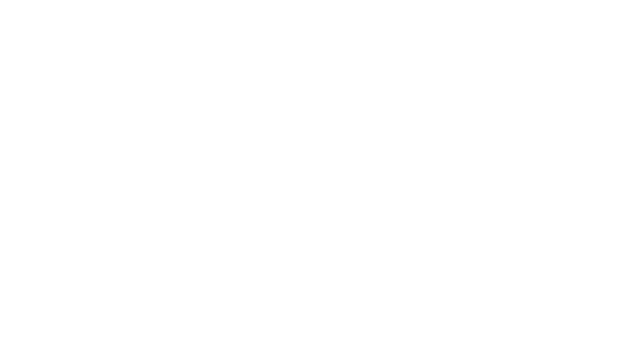
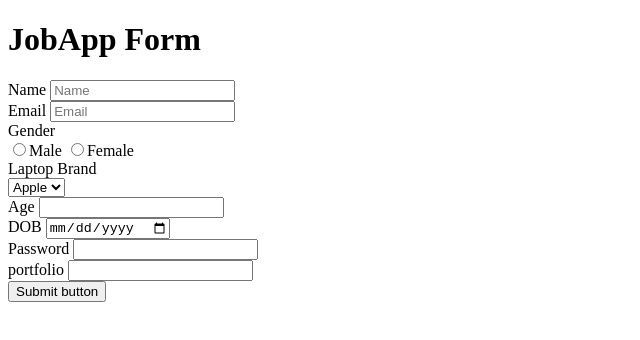
Before and after one commit to acciojob/job-app-form-sumit7057416306, a website: page main.html in a window 1280 px wide. Shown: the whole page, without its empty margins (0-640 px from the left). Drawn offline with Linux system fonts and the light colour scheme.

Commit message:
Update main.html

```diff
--- a/main.html
+++ b/main.html
@@ -8,6 +8,42 @@
 
 <body>
 	<!-- the entire body must be written by student -->
+<form method="post">
+	<h1>JobApp Form</h1>
+
+			<label for="name">Name</label>
+			<input type="text"required  id="name" placeholder="Name"><br>
+
+			<label for="email">Email</label>
+			<input type="email"required id="email" placeholder="Email"><br>
+
+			<label for="Gender">Gender</label><br>
+			<input type="radio"required name="gender">Male
+			<input type="radio"required name="gender">Female <br>
+
+			<label for="laptop">Laptop Brand</label><br>
+			<select name="option" id="laptop">
+				<option value="Apple" id="laptop">Apple</option>
+				<option value="Asus" id="laptop">Asus</option>
+				<option value="hp" id="laptop">HP</option>
+			</select><br>
+
+			<label for="age" class="age" id="Age">Age</label>
+			<input type="number"required id="age"><br>
+
+		<label for="dob">DOB</label>
+		<input type="date"required id="dob"><br>
+
+			<label for="password">Password</label>
+			<input type="password"required  id="password"><br>
+
+			<label for="portfolio">portfolio</label>
+			<input type="url"required id="portfolio"><br>
+
+			<button type="submit">Submit button</button>
+
+	</form>
+
     <script type="text/javascript" src="./script.js">
 </script>
 
```
